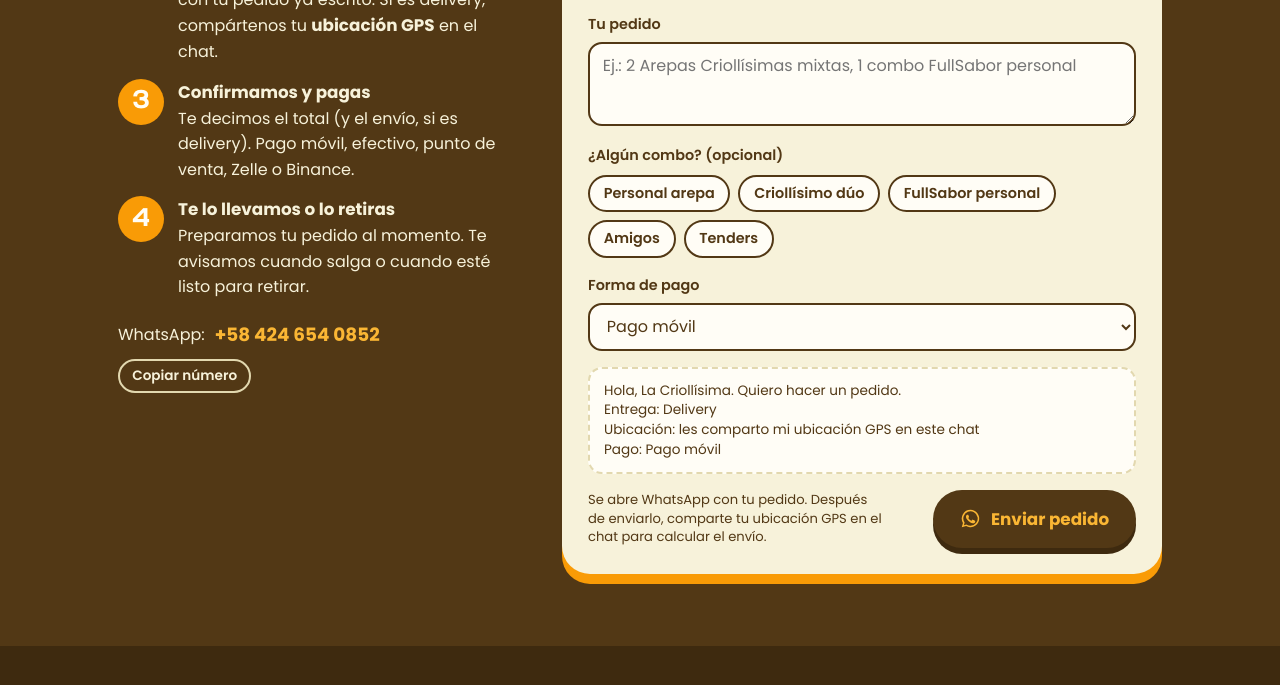
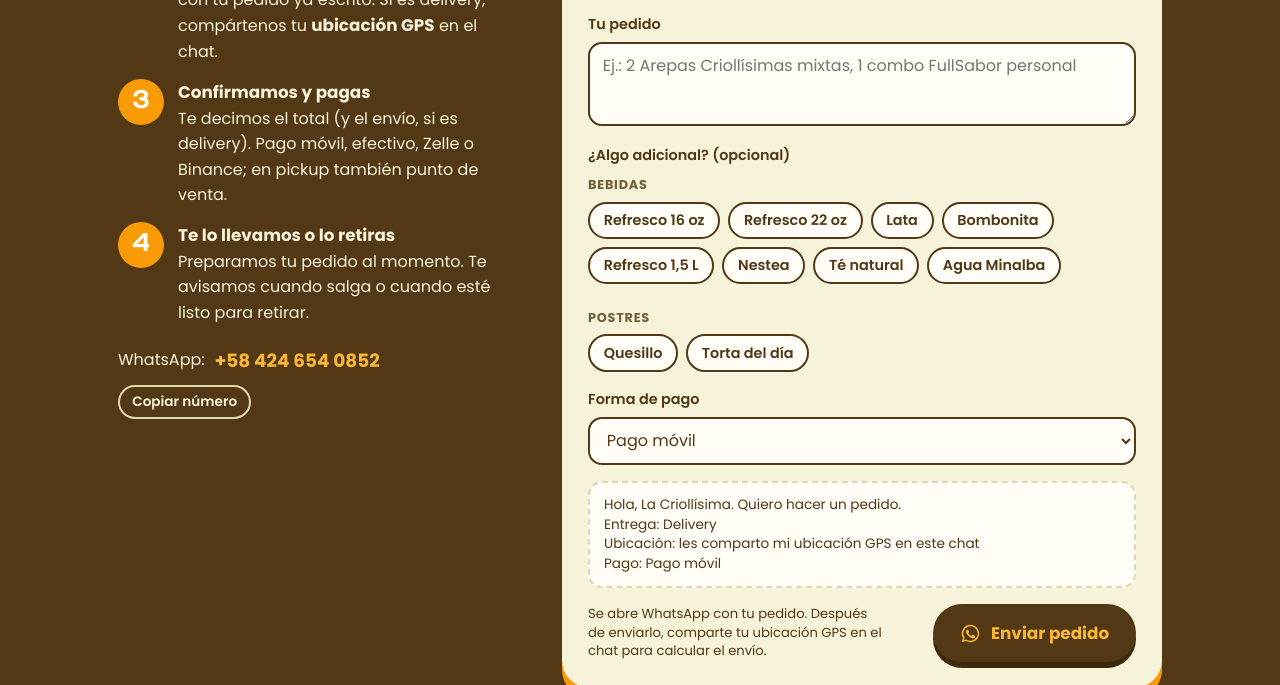
Before and after one commit to barbieddc-byte/lacriollisima, a plain HTML site: page delivery.html in a window 1280 px wide. Shown: the part 875-1560 px from the top of the page. Drawn offline with Linux system fonts and the light colour scheme.

Commit message:
¿ en Ballega, foto de Pedidos, sin punto de venta en delivery, bebidas y postres adicionales
Co-Authored-By: Claude Opus 5.5 <noreply@anthropic.com>
Claude-Session: https://claude.ai/code/session_01EoPTKvU1ZUS4pUZSX4xZLg

```diff
--- a/assets/estilo.css
+++ b/assets/estilo.css
@@ -370,3 +370,7 @@ html.pdf .nav,html.pdf .saltar,html.pdf body::before{display:none}
 .lista-pagos{margin:0;padding-left:1.1em;display:grid;gap:2px;font-size:.95rem}
 @media (max-width:700px){.opciones-entrega{grid-template-columns:1fr}}
 [hidden]{display:none!important}
+.inv{display:inline-block;transform:rotate(180deg);transform-origin:50% 58%;margin-right:.04em}
+.sub-legend{font-size:.8rem;font-weight:700;letter-spacing:.06em;text-transform:uppercase;margin-top:8px;opacity:.8}
+fieldset .sub-legend + .chips{margin-top:6px}
+.puerta .ico{overflow:hidden}.puerta .ico img{width:84%;height:84%;object-fit:contain}
--- a/assets/sitio.js
+++ b/assets/sitio.js
@@ -27,6 +27,12 @@
       var pick=/Pickup/.test(r.value);
       [].forEach.call(f.querySelectorAll('.solo-delivery'),function(e){e.hidden=pick});
       [].forEach.call(f.querySelectorAll('.solo-pickup'),function(e){e.hidden=!pick});
+      var sel=f.querySelector('select[data-label=Pago]');
+      if(sel){
+        if(!sel._pv){sel._pv=sel.querySelector('option.solo-pickup');if(sel._pv){sel._pvNext=sel._pv.nextElementSibling;sel._pv.hidden=false;sel._pv.classList.remove('solo-pickup')}}
+        var o=sel._pv;
+        if(o){ if(pick&&!o.parentNode){sel.insertBefore(o,sel._pvNext)} if(!pick&&o.parentNode){if(o.selected)sel.selectedIndex=0;o.remove()} }
+      }
     }
     [].forEach.call(document.querySelectorAll('[data-modo]'),function(a){
       a.addEventListener('click',function(){
--- a/delivery.html
+++ b/delivery.html
@@ -60,7 +60,7 @@
       <ol class="lista-pasos">
         <li><div><b>Elige en el menú</b>Mira el <a href="menu.html" style="color:var(--amarillo)">menú completo</a> y los combos del día.</div></li>
         <li><div><b>Escríbenos por WhatsApp</b>Llena el formulario y se abre WhatsApp con tu pedido ya escrito. Si es delivery, compártenos tu <b style="display:inline">ubicación GPS</b> en el chat.</div></li>
-        <li><div><b>Confirmamos y pagas</b>Te decimos el total (y el envío, si es delivery). Pago móvil, efectivo, punto de venta, Zelle o Binance.</div></li>
+        <li><div><b>Confirmamos y pagas</b>Te decimos el total (y el envío, si es delivery). Pago móvil, efectivo, Zelle o Binance; en pickup también punto de venta.</div></li>
         <li><div><b>Te lo llevamos o lo retiras</b>Preparamos tu pedido al momento. Te avisamos cuando salga o cuando esté listo para retirar.</div></li>
       </ol>
       <div class="numero">
@@ -102,14 +102,25 @@
         <label for="d-pedido">Tu pedido</label>
         <textarea id="d-pedido" placeholder="Ej.: 2 Arepas Criollísimas mixtas, 1 combo FullSabor personal" data-label="Pedido"></textarea>
       </div>
-      <fieldset data-label="Combos que me interesan">
-        <span class="legend">¿Algún combo? (opcional)</span>
+      <fieldset data-label="Bebidas">
+        <span class="legend">¿Algo adicional? (opcional)</span>
+        <p class="sub-legend">Bebidas</p>
         <div class="chips">
-          <label class="chip"><input type="checkbox" value="Personal (arepa)"><span>Personal arepa</span></label>
-          <label class="chip"><input type="checkbox" value="Criollísimo dúo"><span>Criollísimo dúo</span></label>
-          <label class="chip"><input type="checkbox" value="FullSabor personal"><span>FullSabor personal</span></label>
-          <label class="chip"><input type="checkbox" value="Amigos (4 hamburguesas)"><span>Amigos</span></label>
-          <label class="chip"><input type="checkbox" value="Tenders"><span>Tenders</span></label>
+          <label class="chip"><input type="checkbox" value="Refresco 16 oz"><span>Refresco 16 oz</span></label>
+          <label class="chip"><input type="checkbox" value="Refresco 22 oz"><span>Refresco 22 oz</span></label>
+          <label class="chip"><input type="checkbox" value="Refresco en lata"><span>Lata</span></label>
+          <label class="chip"><input type="checkbox" value="Bombonita"><span>Bombonita</span></label>
+          <label class="chip"><input type="checkbox" value="Refresco 1,5 L"><span>Refresco 1,5 L</span></label>
+          <label class="chip"><input type="checkbox" value="Nestea"><span>Nestea</span></label>
+          <label class="chip"><input type="checkbox" value="Té natural"><span>Té natural</span></label>
+          <label class="chip"><input type="checkbox" value="Agua Minalba"><span>Agua Minalba</span></label>
+        </div>
+      </fieldset>
+      <fieldset data-label="Postre">
+        <p class="sub-legend">Postres</p>
+        <div class="chips">
+          <label class="chip"><input type="checkbox" value="Quesillo"><span>Quesillo</span></label>
+          <label class="chip"><input type="checkbox" value="Torta del día"><span>Torta del día</span></label>
         </div>
       </fieldset>
       <div class="campo ancho">
@@ -118,7 +129,7 @@
           <option>Pago móvil</option>
           <option>Efectivo en bolívares</option>
           <option>Efectivo en divisas</option>
-          <option>Punto de venta (tarjeta)</option>
+          <option class="solo-pickup">Punto de venta (tarjeta, solo pickup)</option>
           <option>Zelle</option>
           <option>Binance</option>
         </select>
```
Also changed, not shown: index.html (+2 -2 lines).
